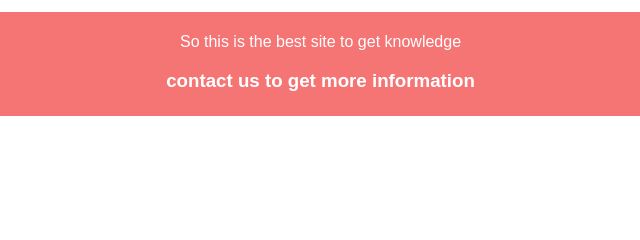
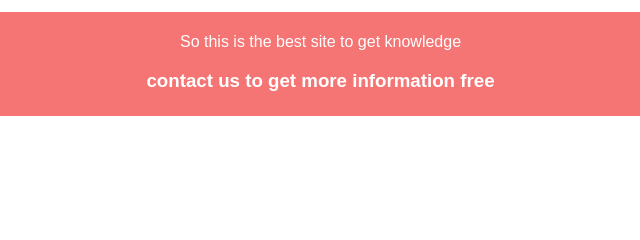
Before and after one commit to mamunhosein99/shawon-website, a plain HTML site: page index.html in a window 1280 px wide. Shown: the part 2785-3025 px from the top of the page, 320-960 px from the left. Drawn offline with Linux system fonts and the light colour scheme; a web font is replaced by a local one.

Commit message:
another new word added

```diff
--- a/index.html
+++ b/index.html
@@ -60,7 +60,7 @@
        <p>So now we are here to get some new knowledge and let people know something about </p><br>
        <div class="next">
            <p>So this is the best site to get knowledge</p>
-           <h3>contact us to get more information</h3>
+           <h3>contact us to get more information free</h3>
        </div>
    </section>
    <footer>
```
